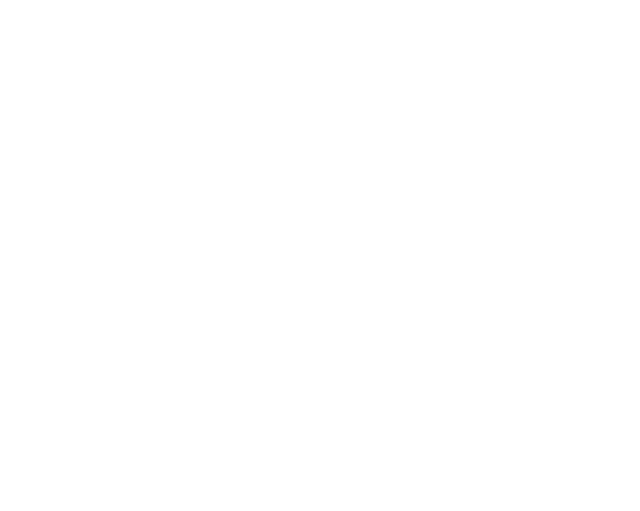
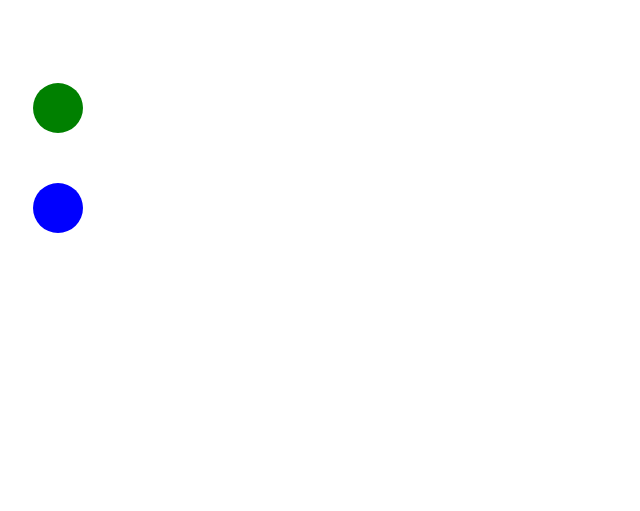
Before and after one commit to zboulouard/d3js-tests, a plain HTML site: page d3jsTest1/WebContent/enterUpdateExit.html in a window 1280 px wide. Shown: the whole page, without its empty margins (0-640 px from the left). Drawn offline with Linux system fonts and the light colour scheme.

Commit message:
enter-update-exit, transitions

```diff
--- a/d3jsTest1/WebContent/enterUpdateExit.html
+++ b/d3jsTest1/WebContent/enterUpdateExit.html
@@ -8,6 +8,44 @@
 
 		<script type="text/javascript">
 
+			// 3 types of relationship between DOM elements and Data elements :
+			// Number of DOM elements < Number of Data elements : enter
+			// Number of DOM elements = Number of Data elements : update
+			// Number of DOM elements > Number of Data elements : exit
+
+			var data1 = [10, 20]; 												/* Enter and update example data */
+
+			var data2 = [10];
+
+			var canvas = d3.select("body")
+							.append("svg")
+							.attr("width", 500)
+							.attr("height", 500);
+
+			var circle1 = canvas.append("circle")
+								.attr("cx", 50)
+								.attr("cy", 100)
+								.attr("r", 25);
+
+			var circle2 = canvas.append("circle")
+								.attr("cx", 50)
+								.attr("cy", 200)
+								.attr("r", 25);
+
+			var circles = canvas.selectAll("circle")
+// 								.data(data1)
+// 								.attr("fill", "red") //update selection
+// 								.enter()
+// 									.append("circle")								/* Enter and update examples */
+// 									.attr("cx", 50)
+// 									.attr("cy", 50)
+// 									.attr("fill", "green") //enter selection
+// 									.attr("r", 25);
+								.data(data2)
+								.attr("fill", "green")
+								.exit()
+									.attr("fill", "blue");
+
 
 		</script>
 	</body>
```
Also changed, not shown: d3jsTest1/WebContent/transitions.html (added, +37 -0 lines).
